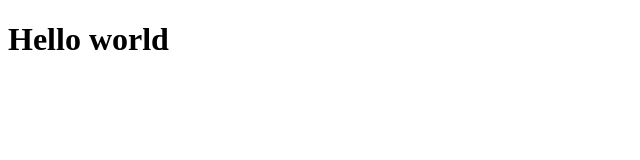
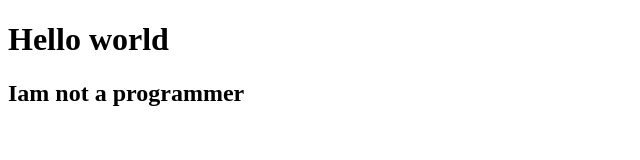
Before and after one commit to MuhammadMalook/ok, a plain HTML site: page index.html in a window 1280 px wide. Shown: the whole page, without its empty margins (0-640 px from the left). Drawn offline with Linux system fonts and the light colour scheme.

Commit message:
master updated

```diff
--- a/index.html
+++ b/index.html
@@ -8,5 +8,6 @@
 </head>
 <body>
     <h1>Hello world</h1>
+    <h2>Iam not a programmer</h2>
 </body>
 </html>
```
